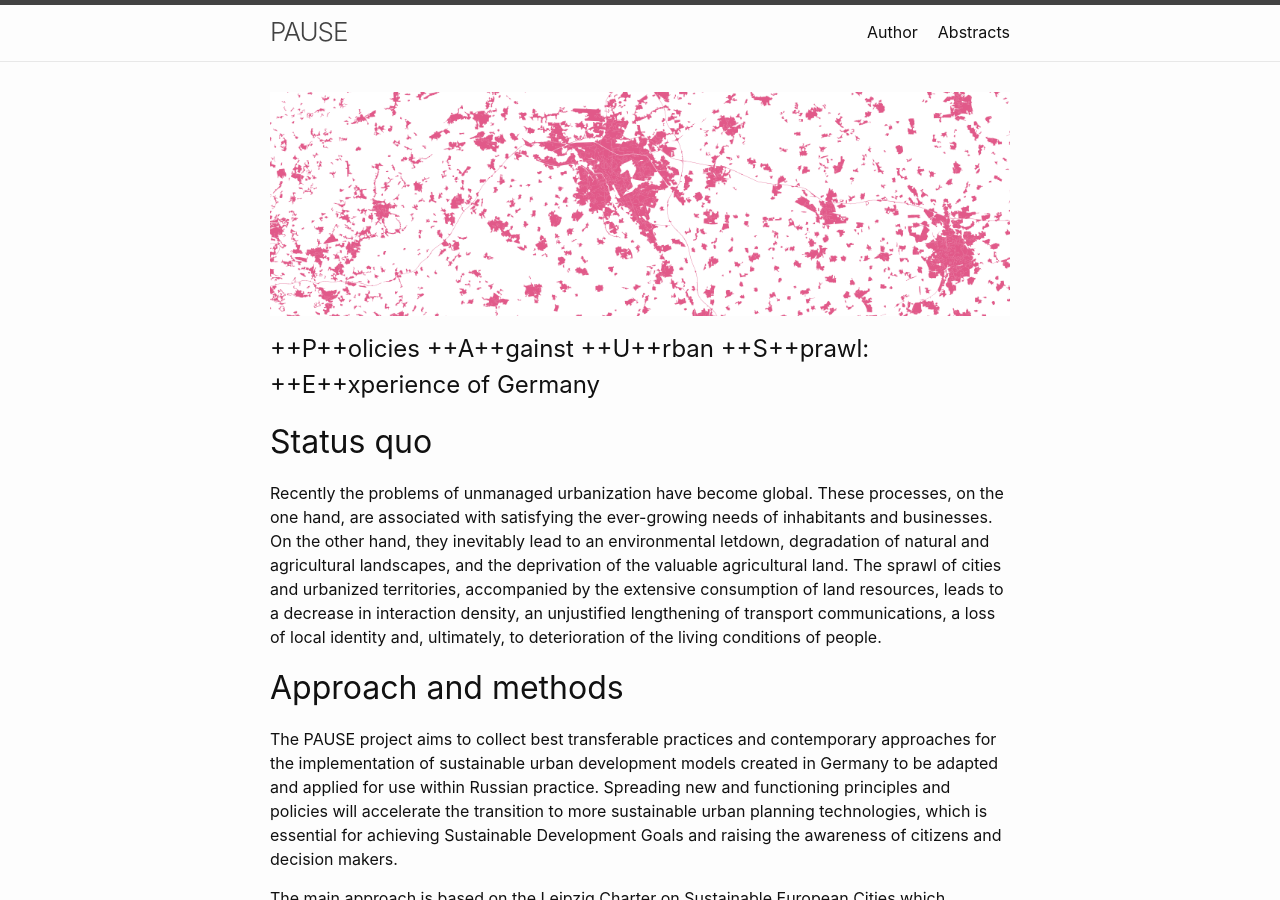
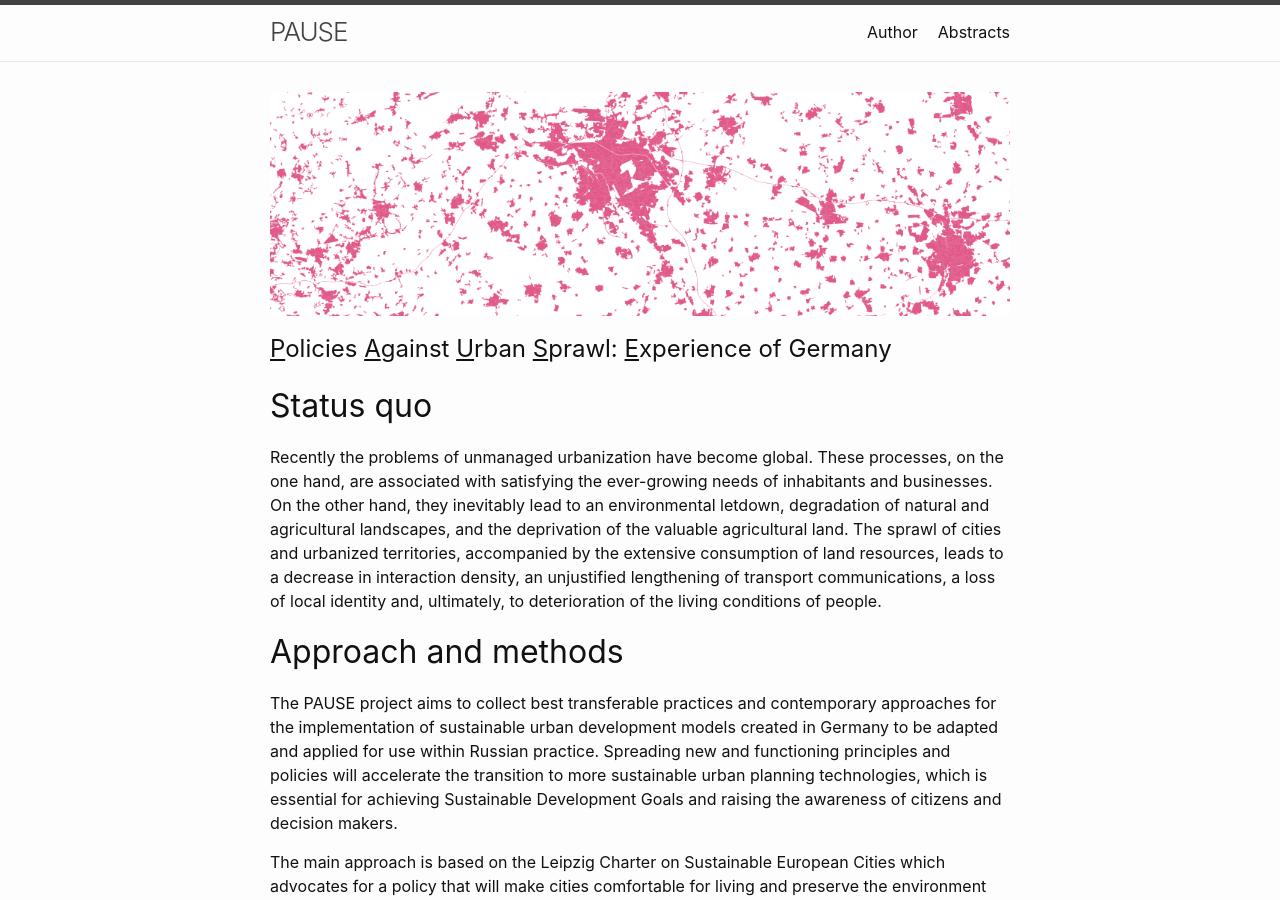
Before and after one commit to boikod/pause, a Jekyll site: the page built from index.md, in a window 1280 px wide and 900 px high. Built offline with Jekyll 4.4.1, drawn with Linux system fonts in a browser that asks for light colours.

```diff
--- a/index.md
+++ b/index.md
@@ -4,7 +4,7 @@ permalink: /
 ---
 ![header](/images/zersiedelung.png)
 
-# ++P++olicies ++A++gainst ++U++rban ++S++prawl: ++E++xperience of Germany
+# <u>P</u>olicies <u>A</u>gainst <u>U</u>rban <u>S</u>prawl: <u>E</u>xperience of Germany
 
 ## Status quo
 Recently the problems of unmanaged urbanization have become global. These processes, on the one hand, are associated with satisfying the ever-growing needs of inhabitants and businesses. On the other hand, they inevitably lead to an environmental letdown, degradation of natural and agricultural landscapes, and the deprivation of the valuable agricultural land. The sprawl of cities and urbanized territories, accompanied by the extensive consumption of land resources, leads to a decrease in interaction density, an unjustified lengthening of transport communications, a loss of local identity and, ultimately, to deterioration of the living conditions of people.
```
